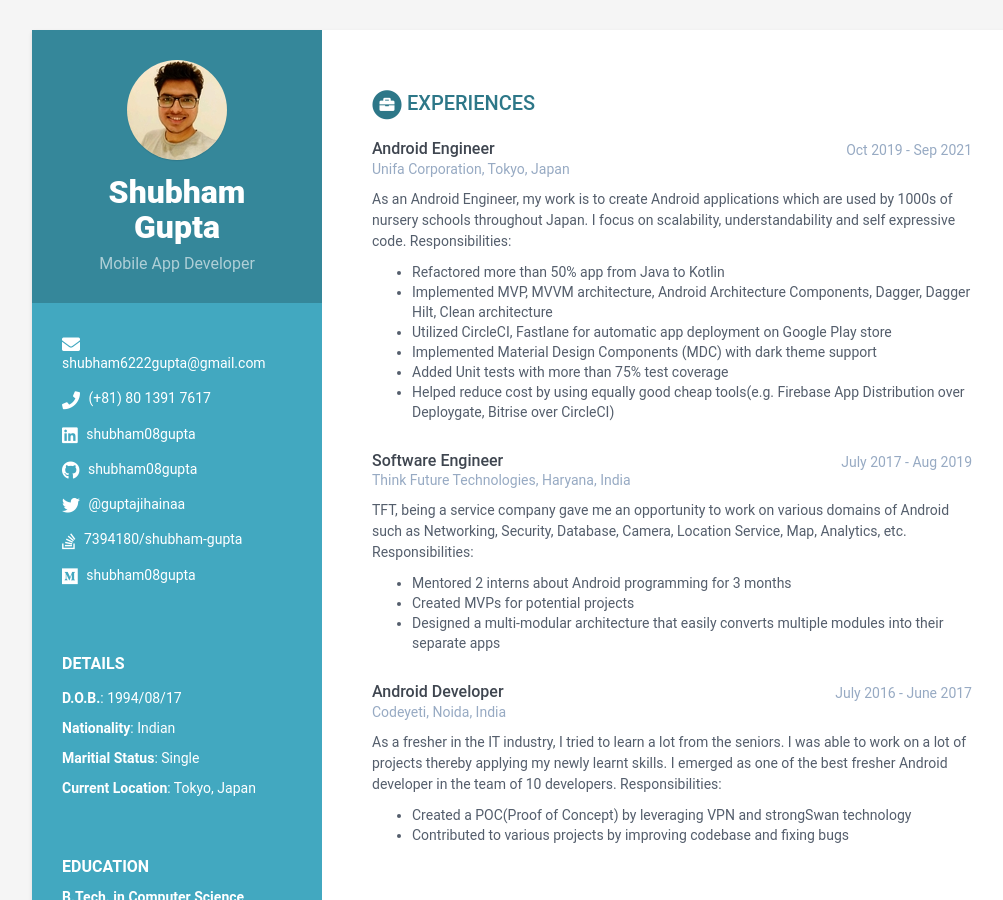
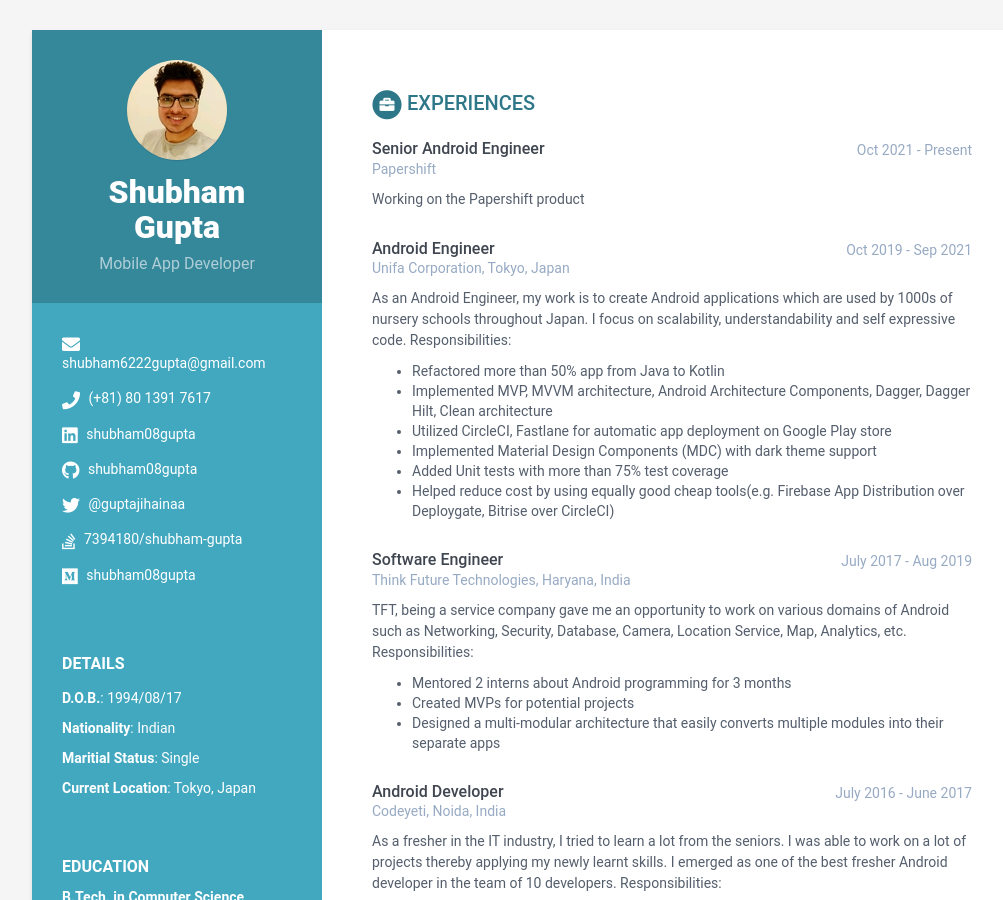
Before and after one commit to shubham08gupta/shubham08gupta.github.io, a Jekyll site: the page built from index.html, in a window 1280 px wide and 900 px high. Shown: the whole window, without its empty margins (108-1111 px from the left). Built offline with Jekyll 4.4.1, drawn with Linux system fonts in a browser that asks for light colours.

Commit message:
update new company experience

```diff
--- a/_data/data.yml
+++ b/_data/data.yml
@@ -97,6 +97,11 @@ education:
         Studied various subjects
           - Prepared to take engineering course for future
 experiences:
+    - role: Senior Android Engineer
+      time: Oct 2021 - Present
+      company: Papershift
+      details: |
+        Working on the Papershift product
     - role: Android Engineer
       time: Oct 2019 - Sep 2021
       company: Unifa Corporation, Tokyo, Japan
```
